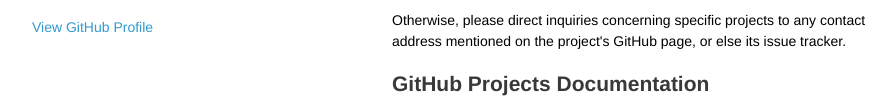
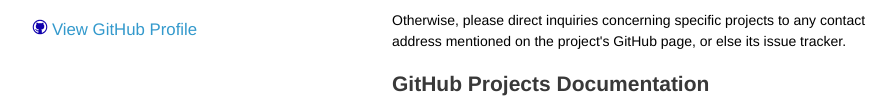
Before and after one commit to 1and1/1and1.github.io, a plain HTML site: page index.html in a window 1280 px wide. Shown: the part 349-458 px from the top of the page, without its empty margins (178-1074 px from the left). Drawn offline with Linux system fonts and the light colour scheme.

Commit message:
profile link with octocat

```diff
--- a/index.html
+++ b/index.html
@@ -20,7 +20,9 @@
         <h1>1and1.github.io</h1>
         <p>Open Source by 1&1 Internet AG.</p>
 
-        <p class="view"><a href="https://github.com/1and1">View GitHub Profile</a></p>
+        <p class="view"><a href="https://github.com/1and1"><img title="1&amp;1 @ GitHub"
+                src="/images/icons/octocat-blue.png" alt="‹1&amp;1 @ GitHub›" height="16" width="16" />
+            <big>View GitHub Profile</big></a></p>
       </header>
 
       <section>
```
